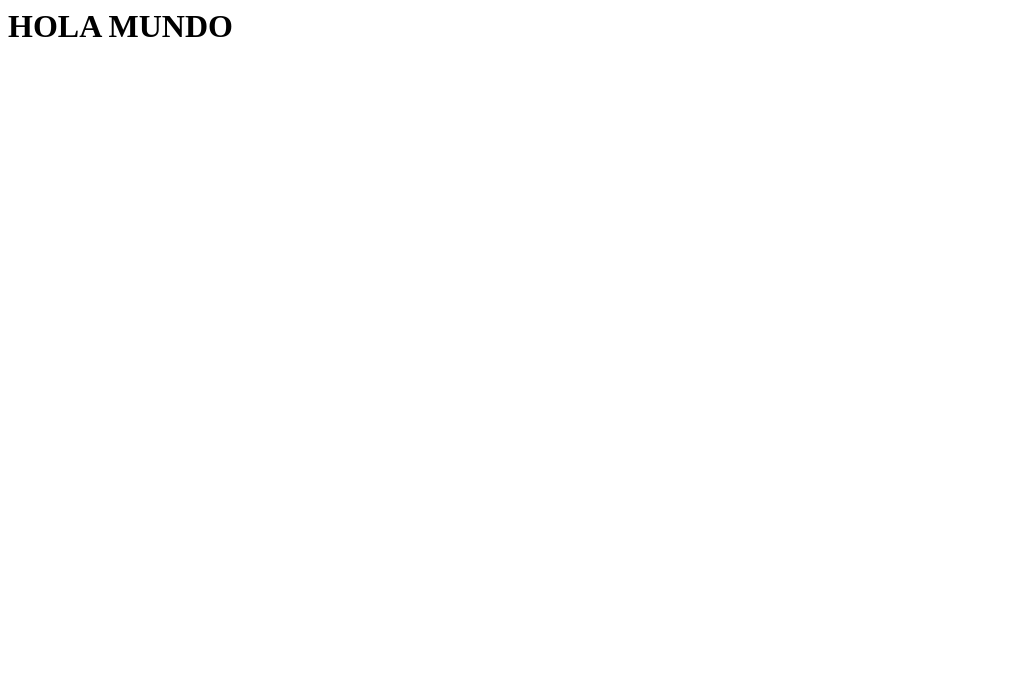
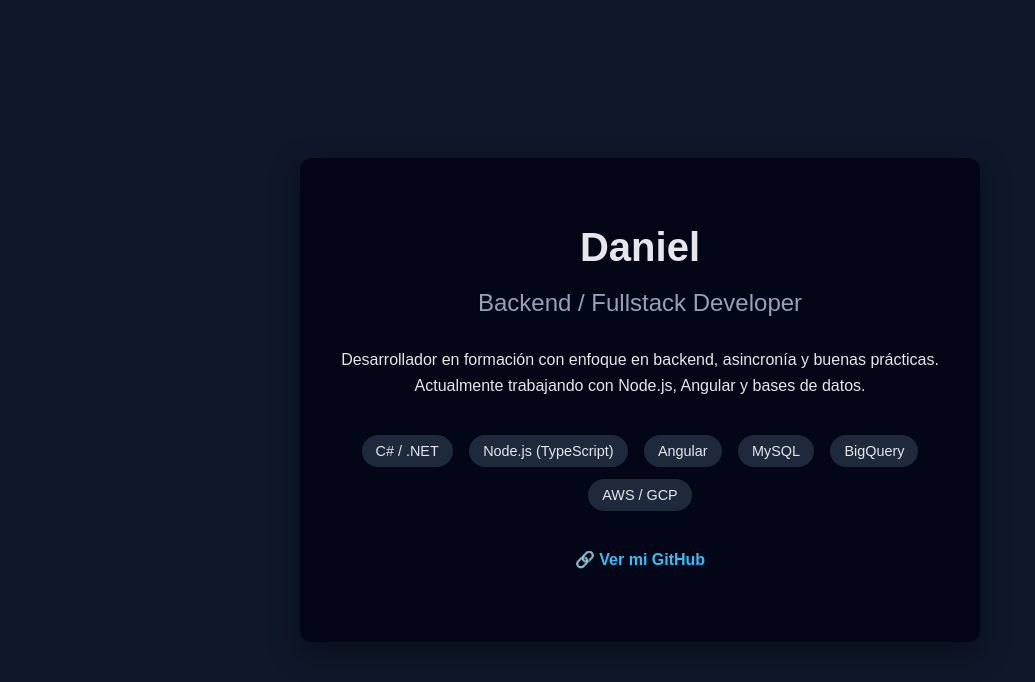
Before and after one commit to Hardysk/daniel-code.github.io, a plain HTML site: page index.html in a window 1280 px wide. Shown: the whole page, without its empty margins (0-1035 px from the left). Drawn offline with Linux system fonts and the light colour scheme.

Commit message:
Update index.html

```diff
--- a/index.html
+++ b/index.html
@@ -1 +1,95 @@
-<h1> HOLA MUNDO </h1>
+<!DOCTYPE html>
+<html lang="es">
+<head>
+    <meta charset="UTF-8">
+    <meta name="viewport" content="width=device-width, initial-scale=1.0">
+    <title>Daniel | Developer</title>
+
+    <style>
+        body {
+            margin: 0;
+            font-family: Arial, Helvetica, sans-serif;
+            background-color: #0f172a;
+            color: #e5e7eb;
+            display: flex;
+            justify-content: center;
+            align-items: center;
+            height: 100vh;
+        }
+
+        .container {
+            text-align: center;
+            max-width: 600px;
+            padding: 40px;
+            background-color: #020617;
+            border-radius: 12px;
+            box-shadow: 0 10px 30px rgba(0,0,0,0.4);
+        }
+
+        h1 {
+            margin-bottom: 10px;
+            font-size: 2.5rem;
+        }
+
+        h2 {
+            font-weight: normal;
+            color: #94a3b8;
+            margin-bottom: 30px;
+        }
+
+        p {
+            line-height: 1.6;
+            margin-bottom: 30px;
+        }
+
+        .tech {
+            margin-bottom: 30px;
+        }
+
+        .tech span {
+            display: inline-block;
+            background-color: #1e293b;
+            padding: 8px 14px;
+            margin: 6px;
+            border-radius: 20px;
+            font-size: 0.9rem;
+        }
+
+        a {
+            color: #38bdf8;
+            text-decoration: none;
+            font-weight: bold;
+        }
+
+        a:hover {
+            text-decoration: underline;
+        }
+    </style>
+</head>
+<body>
+
+    <div class="container">
+        <h1>Daniel</h1>
+        <h2>Backend / Fullstack Developer</h2>
+
+        <p>
+            Desarrollador en formación con enfoque en backend, asincronía y buenas prácticas.
+            Actualmente trabajando con Node.js, Angular y bases de datos.
+        </p>
+
+        <div class="tech">
+            <span>C# / .NET</span>
+            <span>Node.js (TypeScript)</span>
+            <span>Angular</span>
+            <span>MySQL</span>
+            <span>BigQuery</span>
+            <span>AWS / GCP</span>
+        </div>
+
+        <p>
+            🔗 <a href="https://github.com/hardysk target="_blank">Ver mi GitHub</a>
+        </p>
+    </div>
+
+</body>
+</html>
```
